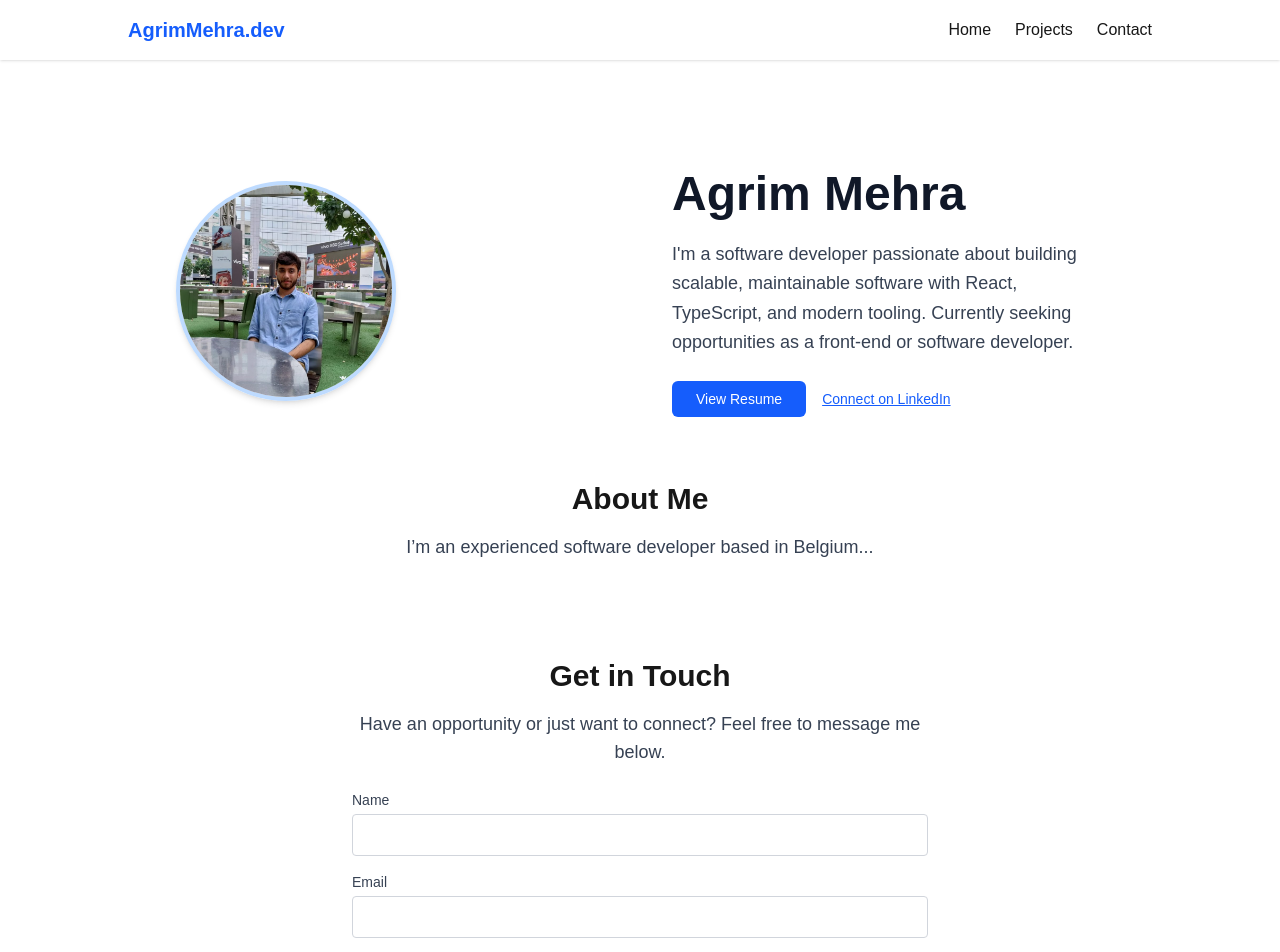
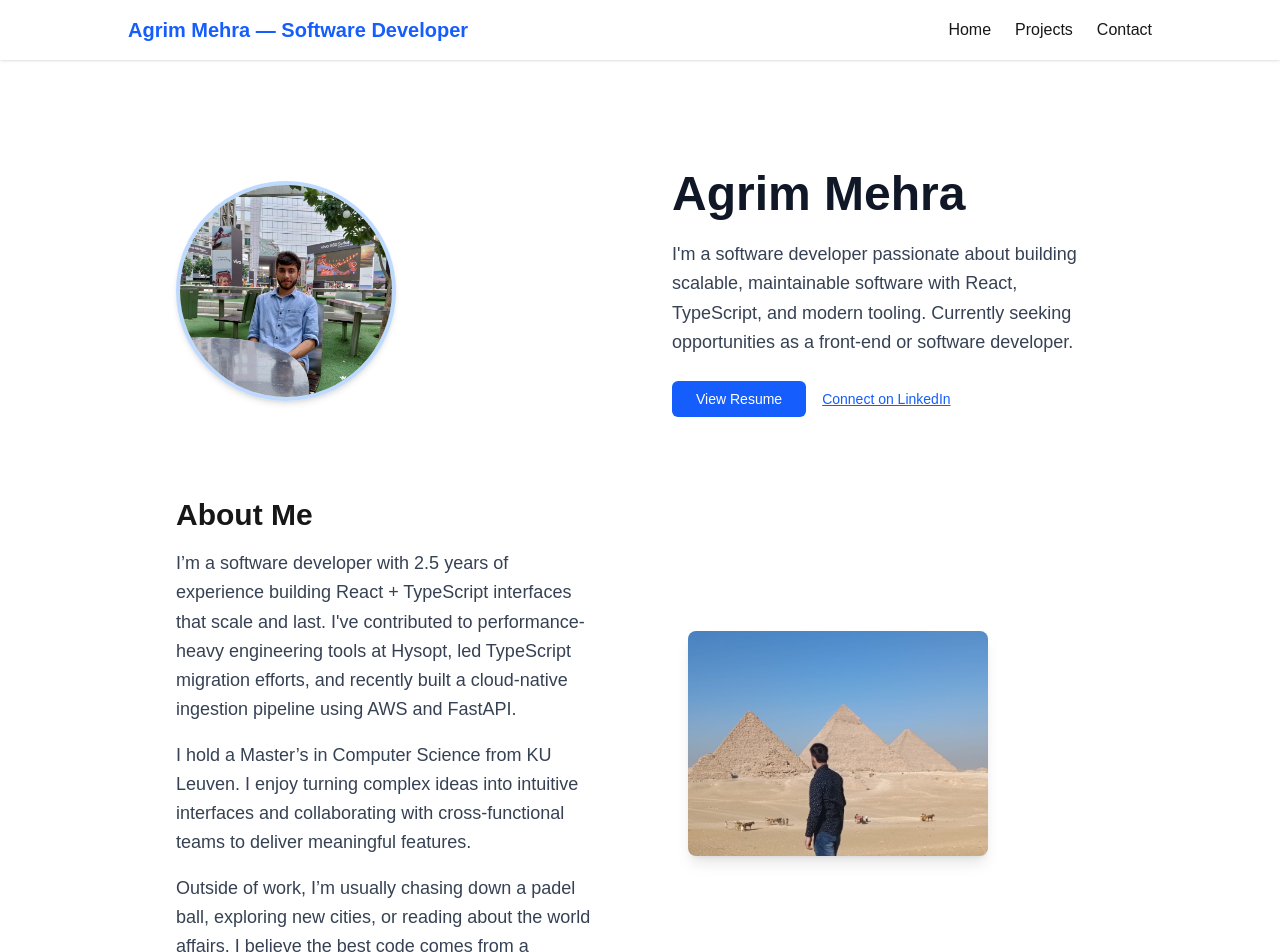
Before and after one commit to agrim20/dev-portfolio, a Next.js app: page / in a window 1280 px wide. Shown: the top 952 px of the page. Built offline with nearby package versions, Linux system fonts and the light colour scheme.

Commit message:
Added about me section with more details

```diff
--- a/src/app/page.tsx
+++ b/src/app/page.tsx
@@ -60,12 +60,44 @@ export default function HomePage() {
       </div>
 
       {/* About Me Section */}
-      <div className="max-w-3xl mx-auto text-center mt-16">
-        <h2 className="text-3xl font-semibold mb-4">About Me</h2>
-        <p className="text-lg text-gray-700 leading-relaxed">
-          I’m an experienced software developer based in Belgium...
-        </p>
-      </div>
+
+      <section className="py-20 bg-white">
+        <div className="max-w-5xl mx-auto px-6 grid md:grid-cols-2 gap-24 items-center">
+          {/* Text */}
+          <div className="text-center md:text-left">
+            <h2 className="text-3xl font-semibold mb-4">About Me</h2>
+            <p className="text-lg text-gray-700 leading-relaxed mb-4">
+              I’m a software developer with 2.5 years of experience building
+              React + TypeScript interfaces that scale and last. I&apos;ve
+              contributed to performance-heavy engineering tools at Hysopt, led
+              TypeScript migration efforts, and recently built a cloud-native
+              ingestion pipeline using AWS and FastAPI.
+            </p>
+            <p className="text-lg text-gray-700 leading-relaxed mb-4">
+              I hold a Master’s in Computer Science from KU Leuven. I enjoy
+              turning complex ideas into intuitive interfaces and collaborating
+              with cross-functional teams to deliver meaningful features.
+            </p>
+            <p className="text-lg text-gray-700 leading-relaxed">
+              Outside of work, I’m usually chasing down a padel ball, exploring
+              new cities, or reading about the world affairs. I believe the best
+              code comes from a balance of curiosity, clarity, and occasional
+              chaos.
+            </p>
+          </div>
+
+          {/* Image or Personal Photo */}
+          <div className="flex justify-center md:justify-start">
+            <Image
+              src="/agrim_egypt.jpeg"
+              alt="Agrim playing padel or traveling"
+              width={300}
+              height={300}
+              className="rounded-lg shadow-lg object-cover"
+            />
+          </div>
+        </div>
+      </section>
 
       {/* Contact Section - ⬇️ Add this at the bottom */}
       <div id="contact" className="mt-24 max-w-xl mx-auto text-center">
--- a/src/components/Navbar.tsx
+++ b/src/components/Navbar.tsx
@@ -5,7 +5,7 @@ export default function Navbar() {
     <header className="w-full px-6 py-4 bg-white shadow">
       <nav className="max-w-5xl mx-auto flex justify-between items-center">
         <Link href="/" className="text-xl font-bold text-blue-600">
-          AgrimMehra.dev
+          Agrim Mehra — Software Developer
         </Link>
         <div className="space-x-6">
           <Link href="/" className="hover:text-blue-600">
```
Also changed, not shown: public/agrim_egypt.jpeg (added).
